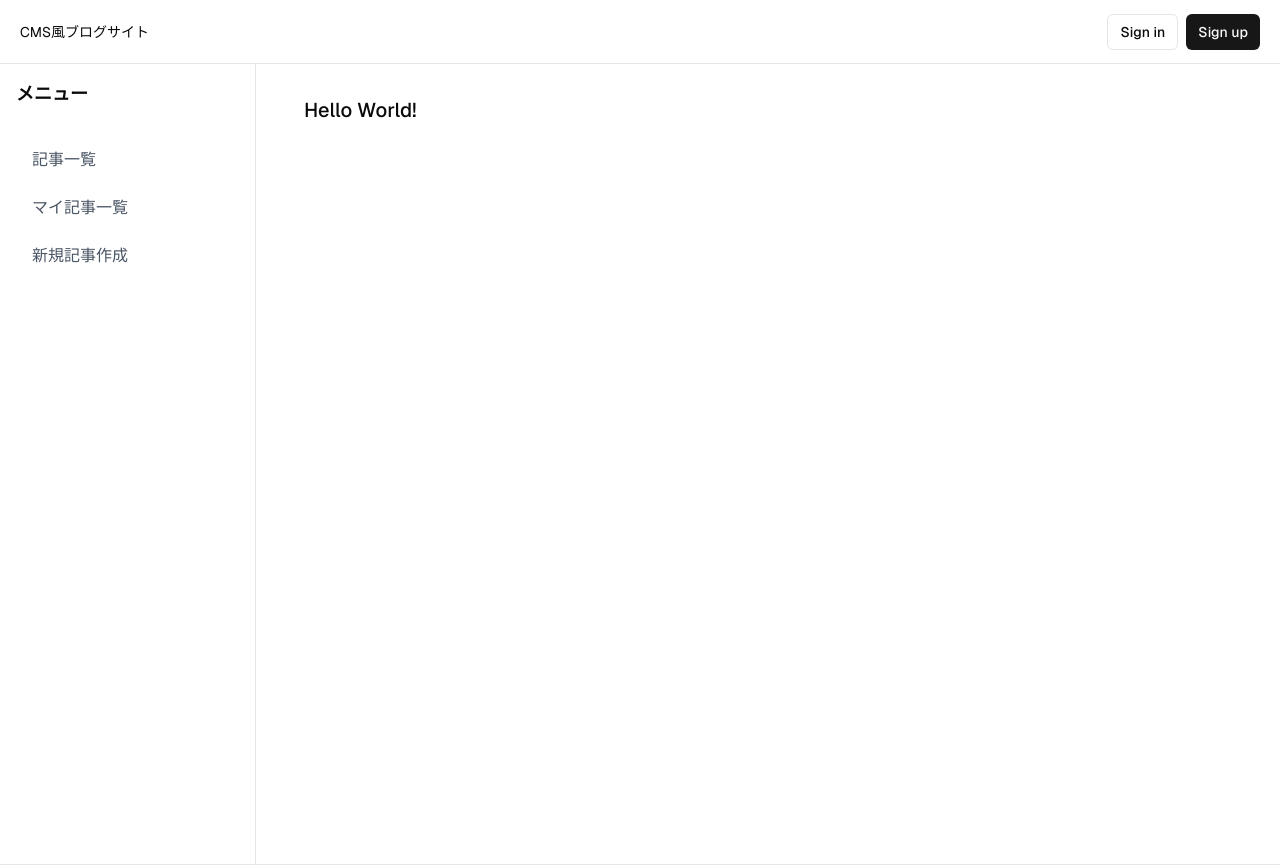
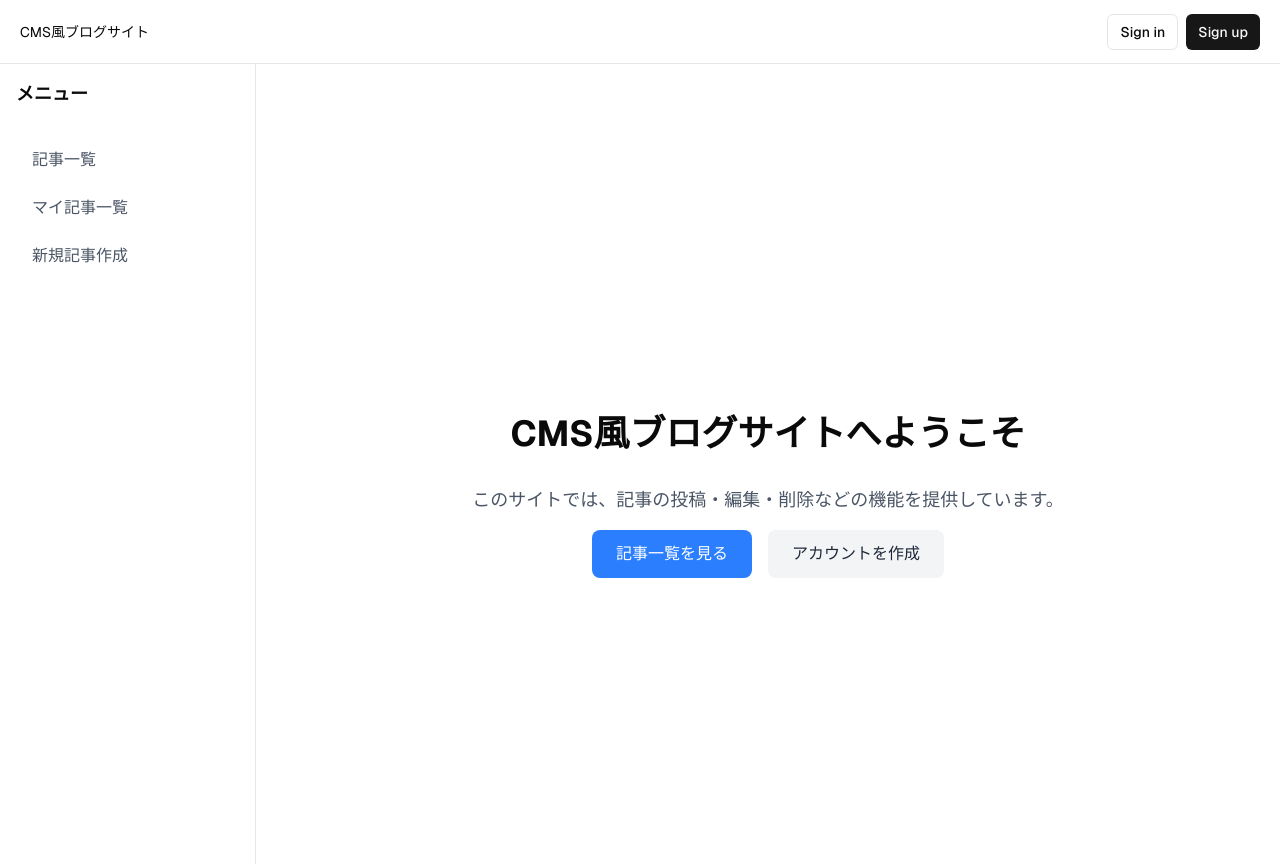
Before and after one commit to Nakayama-Yuki/blog-cms3, a Next.js app: page / in a window 1280 px wide. Shown: the top 866 px of the page. Built offline with nearby package versions, Linux system fonts and the light colour scheme; no server answers.

Commit message:
feat: update Home component layout and add navigation links

```diff
--- a/app/page.tsx
+++ b/app/page.tsx
@@ -1,9 +1,30 @@
-export default async function Home() {
+import Link from "next/link";
+
+export default function Home() {
   return (
-    <>
-      <main className="flex-1 flex flex-col gap-6 px-4">
-        <h2 className="font-medium text-xl mb-4">Hello World!</h2>
-      </main>
-    </>
+    <div className="min-h-screen flex flex-col items-center justify-center space-y-8 px-4">
+      <h1 className="text-4xl font-bold text-center">
+        CMS風ブログサイトへようこそ
+      </h1>
+
+      <div className="max-w-2xl text-center space-y-4">
+        <p className="text-lg text-gray-600">
+          このサイトでは、記事の投稿・編集・削除などの機能を提供しています。
+        </p>
+
+        <div className="flex flex-col sm:flex-row gap-4 justify-center">
+          <Link
+            href="/blog"
+            className="bg-blue-500 text-white px-6 py-3 rounded-lg hover:bg-blue-600 transition-colors">
+            記事一覧を見る
+          </Link>
+          <Link
+            href="/sign-up"
+            className="bg-gray-100 text-gray-800 px-6 py-3 rounded-lg hover:bg-gray-200 transition-colors">
+            アカウントを作成
+          </Link>
+        </div>
+      </div>
+    </div>
   );
 }
```
